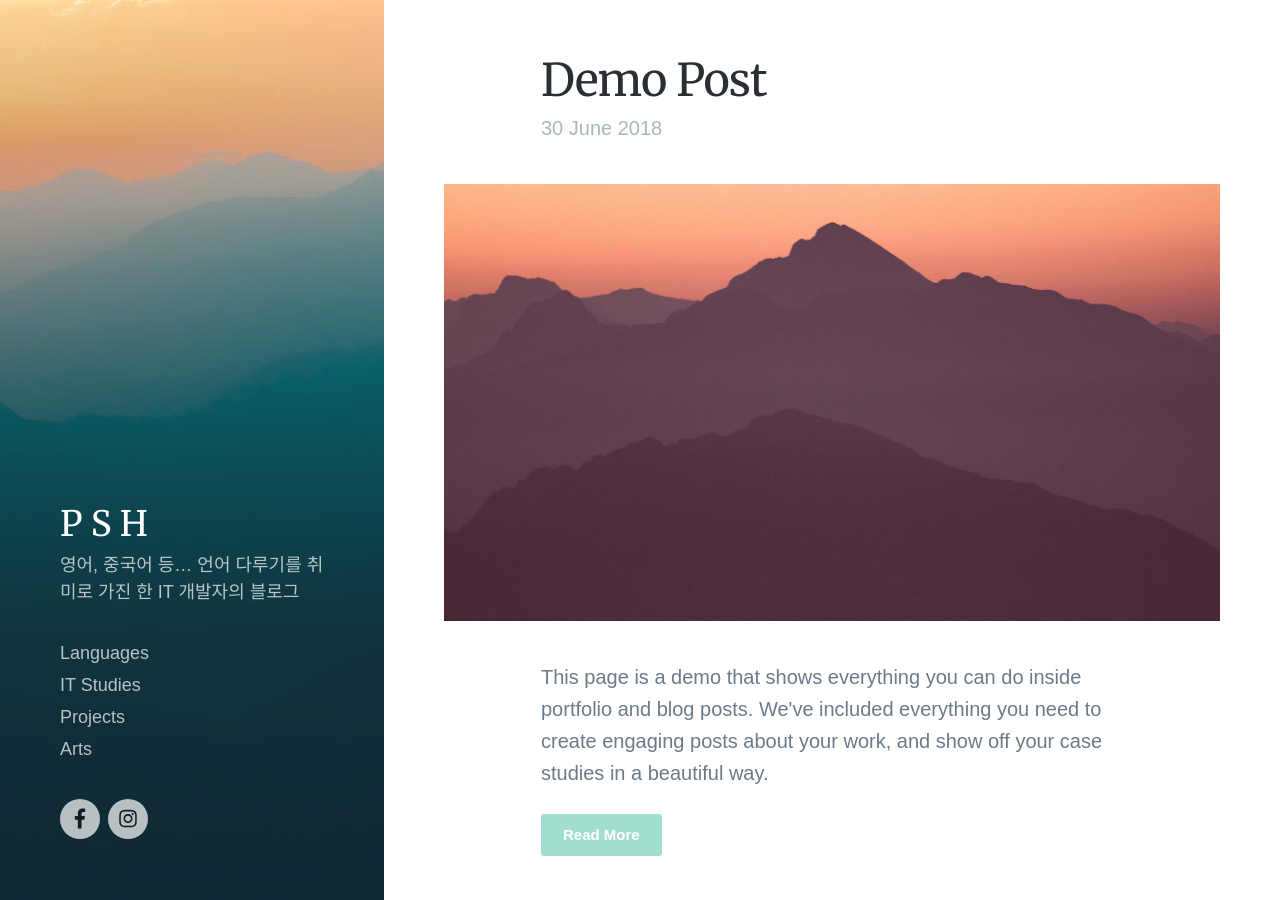
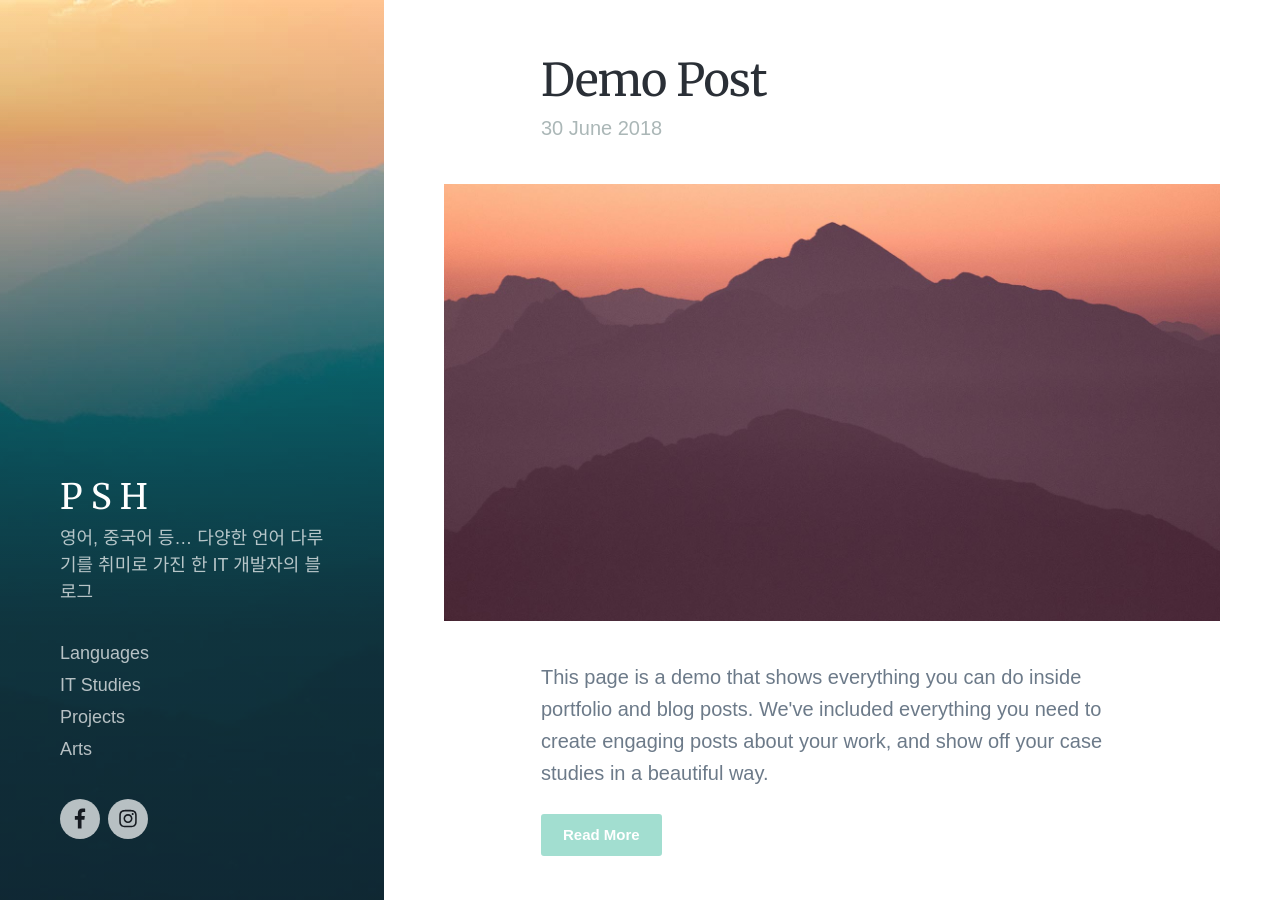
Before and after one commit to vendergood/vendergood.github.io, a Jekyll site: the page built from index.html, in a window 1280 px wide and 900 px high. Built offline with Jekyll 4.4.1, drawn with Linux system fonts in a browser that asks for light colours; nearby versions of some CDN libraries; some web fonts are replaced; the list of posts is cut into pages by our own code.

Commit message:
Update settings.yml

```diff
--- a/_data/settings.yml
+++ b/_data/settings.yml
@@ -1,6 +1,6 @@
 basic_settings:
   site_title: P S H
-  site_tagline: 영어, 중국어 등… 언어 다루기를 취미로 가진 한 IT 개발자의 블로그
+  site_tagline: 영어, 중국어 등… 다양한 언어 다루기를 취미로 가진 한 IT 개발자의 블로그
   favicon_image: /images/favicon.png
 
 header_settings:
```
